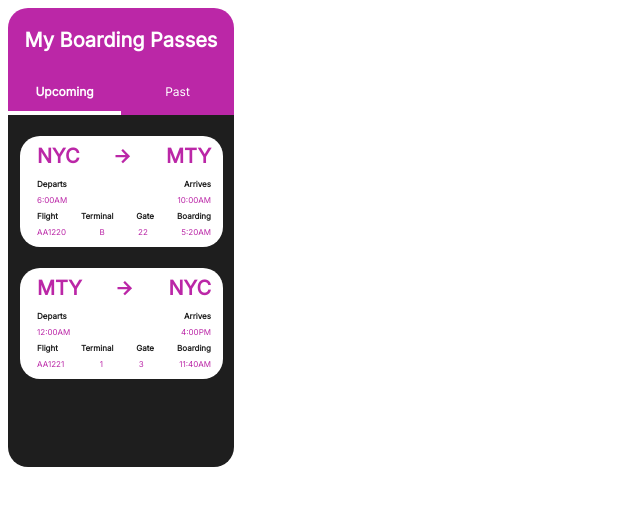
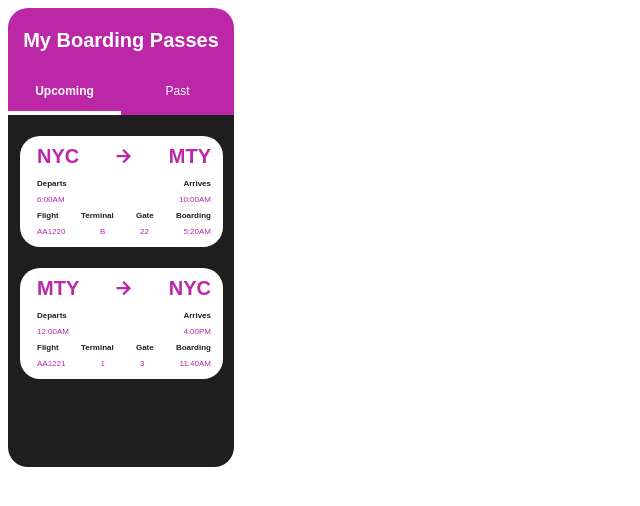
Before and after one commit to poulami-saha/wwc-boarding-pass, a plain HTML site: page index.html in a window 1280 px wide. Shown: the full height of the page, 0-640 px from the left. Drawn offline with Linux system fonts and the light colour scheme.

Commit message:
Updated font

```diff
--- a/index.html
+++ b/index.html
@@ -5,8 +5,6 @@
     <meta http-equiv="X-UA-Compatible" content="IE=edge" />
     <meta name="viewport" content="width=device-width, initial-scale=1.0" />
     <title>Document</title>
-    <link rel="stylesheet"
-          href="https://fonts.googleapis.com/css?family=Inter">
     <link rel="stylesheet" href="style.css" />
   </head>
   <body>
--- a/style.css
+++ b/style.css
@@ -2,7 +2,7 @@
   display: flex;
   flex-direction: column;
   width: 226px;
-  font-family: "Inter";
+  font-family: sans-serif; /* font-family: "Inter" is not close to design */
 }
 .pink-header {
   background: #bb27a7;
```
Also changed, not shown: Screenshot.png (added), 1 other file.
